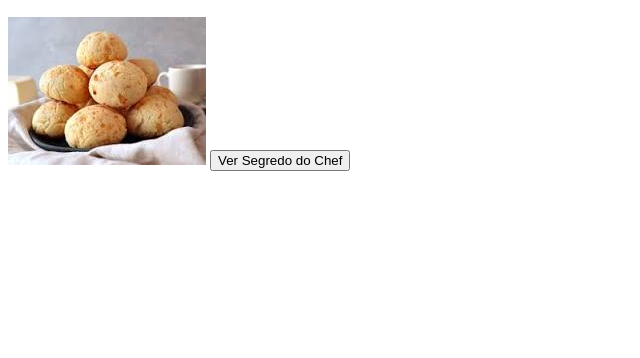
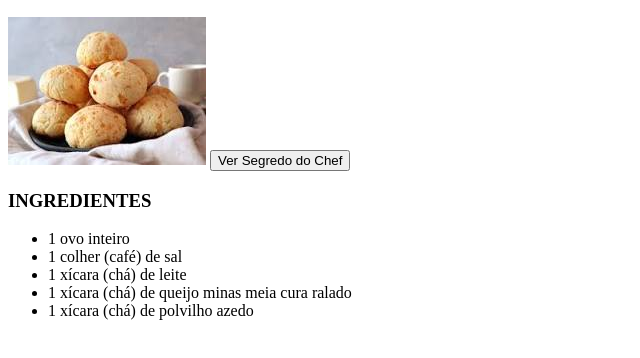
Before and after one commit to BrunoCoutinhoLima/receita-de-minas, a plain HTML site: page index.html in a window 1280 px wide. Shown: the part 110-468 px from the top of the page, without its empty margins (0-640 px from the left). Drawn offline with Linux system fonts and the light colour scheme.

Commit message:
feat: adiciona a lista de ingredientes

```diff
--- a/index.html
+++ b/index.html
@@ -24,6 +24,18 @@
 
             </div>
         </section>
+        <section>
+            <h3>INGREDIENTES</h3>
+        <ul>
+            <li>1 ovo inteiro</li>
+            <li>1 colher (café) de sal</li>
+            <li>1 xícara (chá) de leite</li>
+            <li>1 xícara (chá) de queijo minas meia cura ralado</li>
+            <li>1 xícara (chá) de polvilho azedo</li>
+        </ul>
+
+
+        </section>
 
     </main>
     <footer>
```
